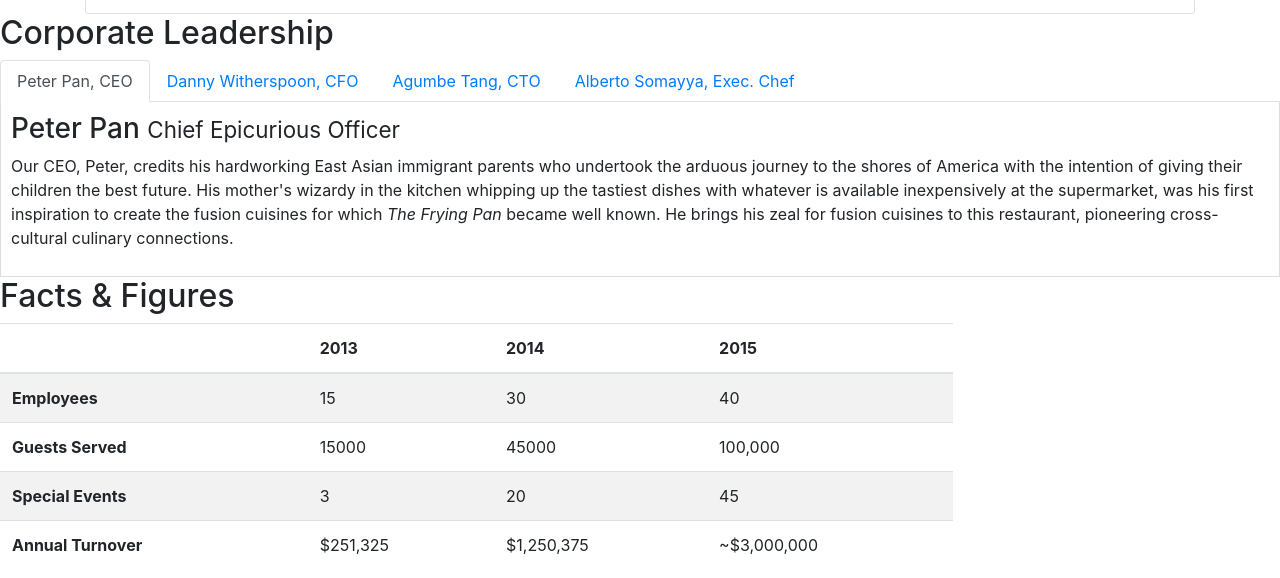
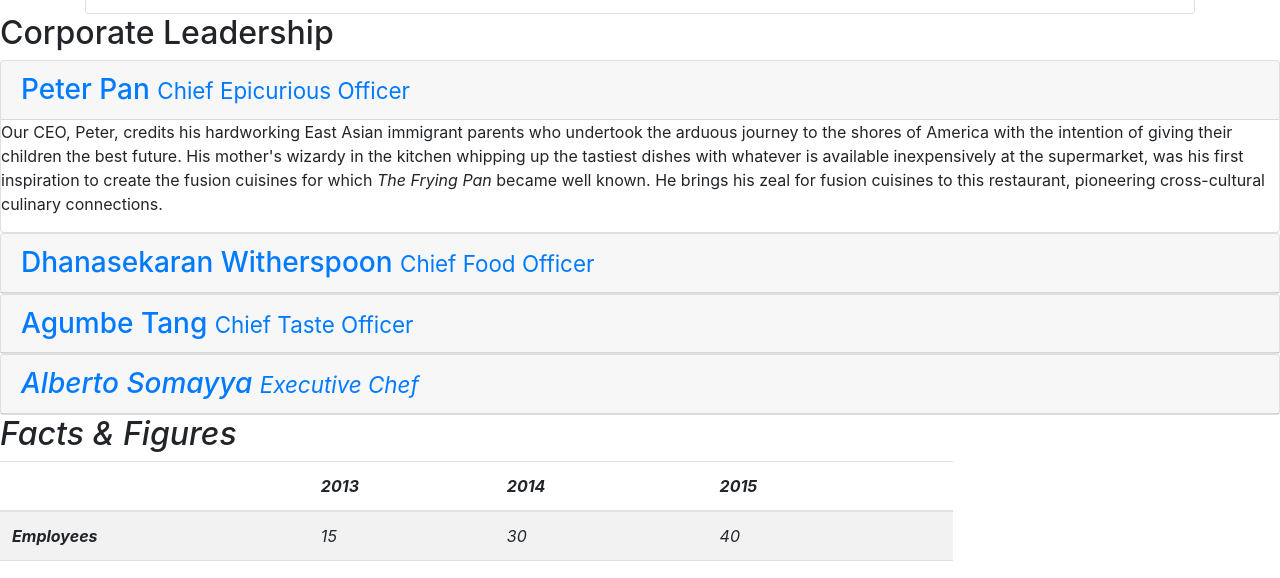
Before and after one commit to Mammillaria/Bootstrap4-conFusion, a website: page aboutus.html in a window 1280 px wide. Shown: the part 766-1344 px from the top of the page. Drawn offline with nearby package versions, Linux system fonts and the light colour scheme.

Commit message:
Accordion

```diff
--- a/aboutus.html
+++ b/aboutus.html
@@ -113,7 +113,7 @@
         <div class="row row-content">
             <div class="col col-xs-12S">
                 <h2>Corporate Leadership</h2>
-                     <ul class="nav nav-tabs">
+                  <!--   <ul class="nav nav-tabs">
                     <li class="nav-item">
                       <a class="nav-link active" href="#peter"
                         role="tab" data-toggle="tab">Peter Pan, CEO</a>
@@ -130,34 +130,59 @@
                       <a class="nav-link" href="#alberto" role="tab"
                         data-toggle="tab">Alberto Somayya, Exec. Chef</a>
                     </li>
-                </ul>
+                </ul>-->
 
-                <div class="tab-content">
-                    <div role="tabpanel" class="tab-pane fade show active" id="peter">
-                        <h3>Peter Pan <small>Chief Epicurious Officer</small></h3>
-                        <div class="hidden-xs-down">
-                            <p>Our CEO, Peter, credits his hardworking East Asian immigrant parents who undertook the arduous journey to the shores of America with the intention of giving their children the best future. His mother's wizardy in the kitchen whipping up the tastiest dishes with whatever is available inexpensively at the supermarket, was his first inspiration to create the fusion cuisines for which <em>The Frying Pan</em> became well known. He brings his zeal for fusion cuisines to this restaurant, pioneering cross-cultural culinary connections.</p>
+                <div id="accordion" role="tablist">
+                    <div class="card">
+                        <div class="card-header" role="tab" id="peterhead">
+                            <h3 class="mb-0">
+                                <a class="collapsed" data-toggle="collapse" data-parent="#accordion" href="#peter"> Peter Pan <small>Chief Epicurious Officer</small>
+                                </a>
+                            </h3>
+                        </div>
+                        <div role="tabpanel" class="collapse show" id="peter">
+                            <div class="card-block">
+                                <p class="hidden-xs-down"> Our CEO, Peter, credits his hardworking East Asian immigrant parents who undertook the arduous journey to the shores of America with the intention of giving their children the best future. His mother's wizardy in the kitchen whipping up the tastiest dishes with whatever is available inexpensively at the supermarket, was his first inspiration to create the fusion cuisines for which <em>The Frying Pan</em> became well known. He brings his zeal for fusion cuisines to this restaurant, pioneering cross-cultural culinary connections.</p>
+                            </div>
                         </div>
                     </div>
+                    <div class="card">
+                        <div class="card-header" role="tab" id="dannyhead">
+                            <h3 class="mb-0">
+                                <a class="collapsed" data-toggle="collapse" data-parent="#accordion" href="#danny">Dhanasekaran Witherspoon <small>Chief Food Officer</small>
+                                </a>
+                            </h3>
+                        </div>
 
-                    <div role="tabpanel" class="tab-pane fade show" id="danny">
-                        <h3>Dhanasekaran Witherspoon <small>Chief Food Officer</small></h3>
-                        <div class="hidden-xs-down">
-                            <p>Our CFO, Danny, as he is affectionately referred to by his colleagues, comes from a long established family tradition in farming and produce. His experiences growing up on a farm in the Australian outback gave him great appreciation for varieties of food sources. As he puts it in his own words, <em>Everything that runs, wins, and everything that stays, pays!</em></p>
+                        <div role="tabpanel" class="collapse" id="danny">
+                            <div class="card-block">
+                                <p class="hidden-xs-down">Our CFO, Danny, as he is affectionately referred to by his colleagues, comes from a long established family tradition in farming and produce. His experiences growing up on a farm in the Australian outback gave him great appreciation for varieties of food sources. As he puts it in his own words, <em>Everything that runs, wins, and everything that stays, pays!</em></p>
+                            </div>
                         </div>
                     </div>
+                    <div class="card">
+                        <div class="card-header" role="tab" id="agumbehead">
+                            <h3 class="mb-0">
+                                <a class="collapsed" data-toggle="collapse" data-parent="#accordion" href="#agumbe">Agumbe Tang <small>Chief Taste Officer</small> </a>
+                            </h3>
+                        </div>
 
-                    <div role="tabpanel" class="tab-pane fade show" id="agumbe">
-                        <h3>Agumbe Tang <small>Chief Taste Officer</small></h3>
-                        <div class="hidden-xs-down">
-                            <p>Blessed with the most discerning gustatory sense, Agumbe, our CTO, personally ensures that every dish that we serve meets his exacting tastes. Our chefs dread the tongue lashing that ensues if their dish does not meet his exacting standards. He lives by his motto, <em>You click only if you survive my lick.</em></p>
+                        <div role="tabpanel" class="collapse" id="agumbe">
+                            <div class="card-block">
+                                <p class="hidden-xs-down">Blessed with the most discerning gustatory sense, Agumbe, our CTO, personally ensures that every dish that we serve meets his exacting tastes. Our chefs dread the tongue lashing that ensues if their dish does not meet his exacting standards. He lives by his motto, <em>You  </div>
                         </div>
                     </div>
+                    <div class="card">
+                        <div class="card-header" role="tab" id="albertohead">
+                            <h3 class="mb-0">
+                                <a class="collapsed" data-toggle="collapse" data-parent="#accordion" href="#alberto">Alberto Somayya <small>Executive Chef</small></a>
+                            </h3>
+                        </div>
 
-                    <div role="tabpanel" class="tab-pane fade show" id="alberto">
-                        <h3>Alberto Somayya <small>Executive Chef</small></h3>
-                        <div class="hidden-xs-down">
-                            <p>Award winning three-star Michelin chef with wide International experience having worked closely with whos-who in the culinary world, he specializes in creating mouthwatering Indo-Italian fusion experiences. He says, <em>Put together the cuisines from the two craziest cultures, and you get a winning hit! Amma Mia!</em></p>
+                        <div role="tabpanel" class="collapse" id="alberto">
+                            <div class="card-block">
+                                <p class="hidden-xs-down">Award winning three-star Michelin chef with wide International experience having worked closely with whos-who in the culinary world, he specializes in creating mouthwatering Indo-Italian fusion experiences. He says, <em>Put together the cuisines from the two craziest cultures, and you get a winning hit! Amma Mia!</em></p>
+                            </div>
                         </div>
                     </div>
                 </div>
```
